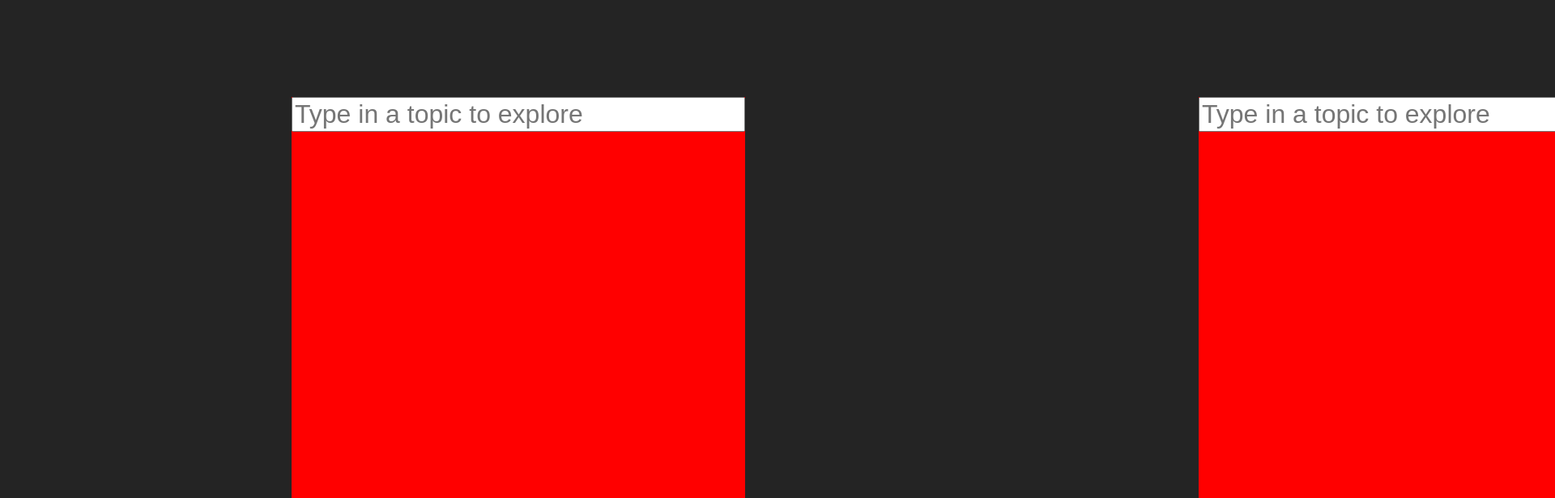
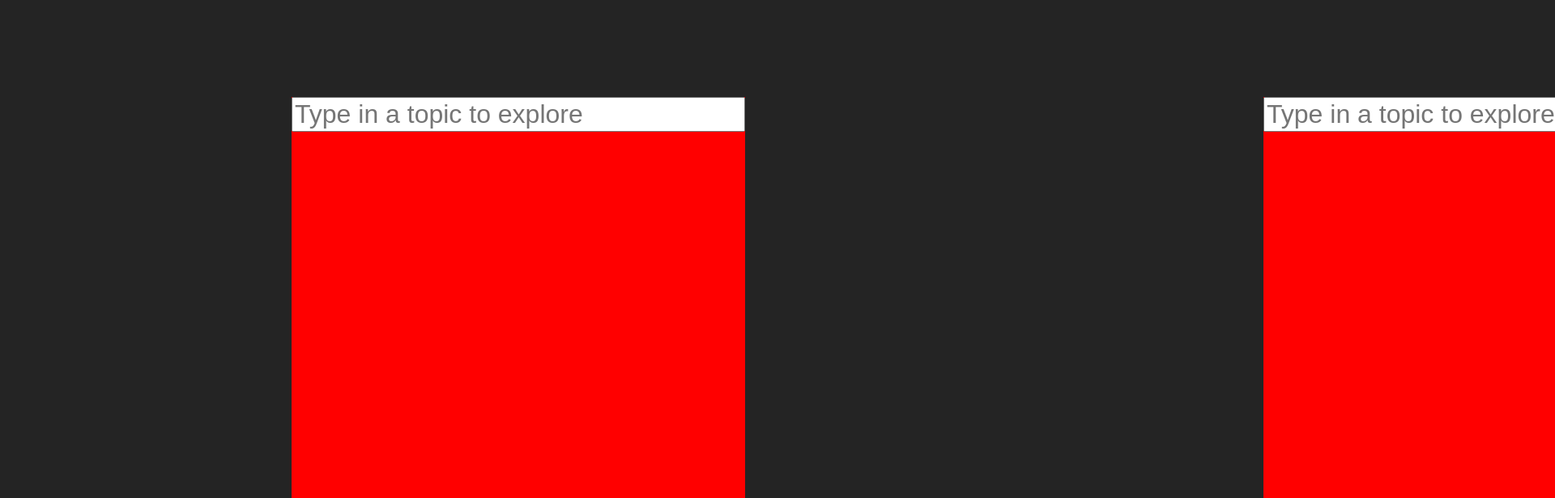
Before and after one commit to wnbaum/hack-nyu-2023, a Svelte app: page / in a window 1280 px wide. Shown: the top 616 px of the page at 81% size, 1920 px wide, since content can reach past the window. Built offline with nearby package versions, Linux system fonts and the light colour scheme.

Commit message:
index update

```diff
--- a/src/App.svelte
+++ b/src/App.svelte
@@ -1,11 +1,11 @@
 <script>
   	import Main from './pages/Main.svelte'
-	var index = 0;
+	let index = 0;
 </script>
 
 <main>
 	<div id="pageWrapper" style="--index:{index}">
-		<Main />
+		<Main bind:index={index}/>
 		<Main />
 		<Main />
 	</div>
@@ -15,7 +15,7 @@
 	#pageWrapper {
 		position: absolute;
 		transform: translateY(-50%);
-		left: calc(50% - 35vh - 140vh*var(--index));
+		left: calc(50% - 35vh - (70vh + 50vw)*var(--index));
 		top: 50%;
 		display: flex;
 		transition: left 1s ease-in-out;
--- a/src/pages/Main.svelte
+++ b/src/pages/Main.svelte
@@ -1,13 +1,23 @@
 <script>
+    export let index = 0;
+    let value = "";
+
+    function changeIndex(){
+       index = (index + 1)%3;
+    }
 </script>
 
 <main class="main">
     <div class='board'>
         <input
         size = "100"
-        height = "100"
+        bind:value={value}
         placeholder="Type in a topic to explore"
-        on:keydown={e => e.key === 'Enter'}
+        on:keydown={e => {
+            if (e.key === 'Enter') {
+                changeIndex();
+            }
+        }}
         >
     </div>
 </main>
@@ -17,7 +27,7 @@
 		width: 70vh;
 		height: 70vh;
 		background: red;
-		margin-right: 70vh;
+		margin-right: 50vw;
 	}
 
     .board {
```
